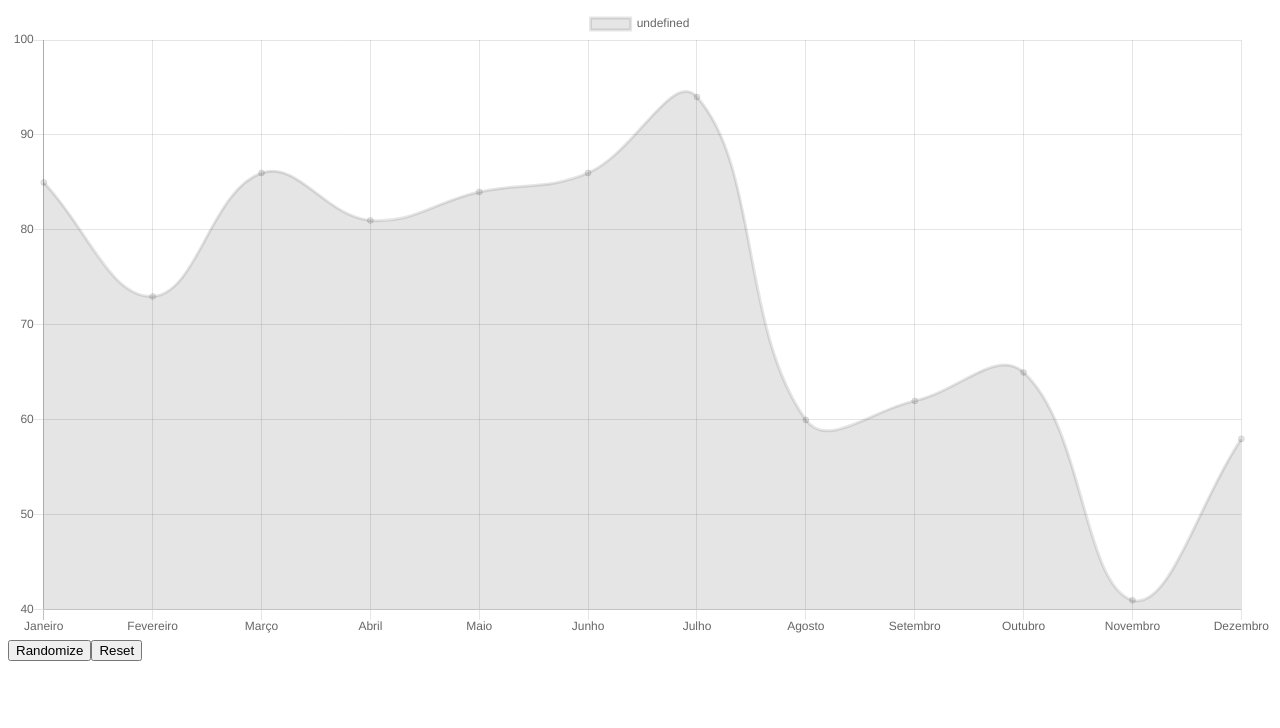
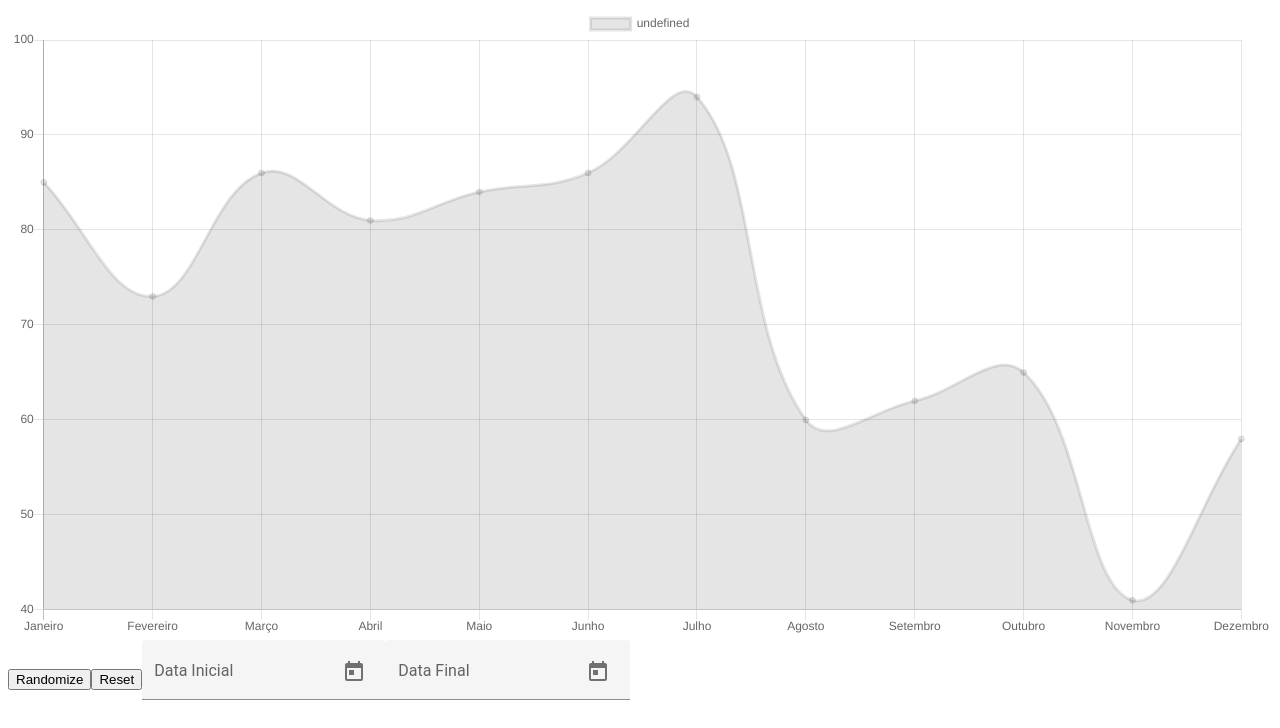
Before and after one commit to pablocarvalho/simpleCDIapp, an Angular app: page / in a window 1280 px wide. Shown: the top 728 px of the page. Built offline with nearby package versions, Linux system fonts and the light colour scheme.

Commit message:
learning to play around with datpickers

```diff
--- a/package.json
+++ b/package.json
@@ -11,11 +11,13 @@
   },
   "private": true,
   "dependencies": {
-    "@angular/animations": "~10.2.0",
+    "@angular/animations": "^10.2.2",
+    "@angular/cdk": "^10.2.7",
     "@angular/common": "~10.2.0",
     "@angular/compiler": "~10.2.0",
     "@angular/core": "~10.2.0",
     "@angular/forms": "~10.2.0",
+    "@angular/material": "^10.2.7",
     "@angular/platform-browser": "~10.2.0",
     "@angular/platform-browser-dynamic": "~10.2.0",
     "@angular/router": "~10.2.0",
--- a/src/app/app.component.html
+++ b/src/app/app.component.html
@@ -4,4 +4,19 @@
 <div class="button-row">
     <button (click)="onClickMe()">Randomize</button>
     <button (click)="resetChart()">Reset</button>
+
+    <mat-form-field class="data-inicial" appearance="fill">
+        <mat-label>Data Inicial</mat-label>
+        <input matInput [min]="minDate" [max]="maxDate" (dateInput)="inputStartEvent($event)" (dateChange)="changeStartEvent($event)" [matDatepicker]="picker1">
+        <mat-datepicker-toggle matSuffix [for]="picker1"></mat-datepicker-toggle>
+        <mat-datepicker #picker1></mat-datepicker>
+    </mat-form-field>
+
+    <mat-form-field class="data-final" appearance="fill">
+        <mat-label>Data Final</mat-label>
+        <input matInput [min]="minDate" [max]="maxDate" (dateInput)="inputEndEvent($event)" (dateChange)="changeEndEvent($event)" [matDatepicker]="picker2">
+        <mat-datepicker-toggle matSuffix [for]="picker2"></mat-datepicker-toggle>
+        <mat-datepicker #picker2></mat-datepicker>
+    </mat-form-field>
+
 </div>
--- a/src/app/app.component.ts
+++ b/src/app/app.component.ts
@@ -7,6 +7,17 @@ import { Chart } from 'chart.js';
   styleUrls: ['./app.component.scss']
 })
 export class AppComponent implements OnInit {
+
+    minDate: Date;
+    maxDate: Date;
+    constructor() {
+        // Set the minimum to January 1st 20 years in the past and December 31st a year in the future.
+        const currentYear = new Date().getFullYear();
+        this.minDate = new Date(currentYear - 20, 0, 1);
+        this.maxDate = new Date(currentYear + 1, 11, 31);
+    }
+
+
     @ViewChild('meuCanvas', { static: true } ) elemento: ElementRef;
 
     ngOnInit(): void{
@@ -69,4 +80,19 @@ export class AppComponent implements OnInit {
 
 });
   }
+
+    inputStartEvent(event: any): void{
+        console.log(event.value);
+    }
+    changeStartEvent(event: any): void{
+        console.log(event.value);
+    }
+
+    inputEndEvent(event: any): void{
+        console.log(event.value);
+    }
+    changeEndEvent(event: any): void{
+        console.log(event.value);
+    }
+
 }
--- a/src/app/app.module.ts
+++ b/src/app/app.module.ts
@@ -3,6 +3,8 @@ import { NgModule } from '@angular/core';
 
 import { AppRoutingModule } from './app-routing.module';
 import { AppComponent } from './app.component';
+
+import { MaterialModule } from './material.module';
 
 @NgModule({
   declarations: [
@@ -10,7 +12,8 @@ import { AppComponent } from './app.component';
   ],
   imports: [
     BrowserModule,
-    AppRoutingModule
+    AppRoutingModule,
+    MaterialModule
   ],
   providers: [],
   bootstrap: [AppComponent]
--- /dev/null
+++ b/src/app/material.module.ts
@@ -0,0 +1,32 @@
+// material.module.ts
+
+import { NgModule } from '@angular/core';
+import { MatDatepickerModule } from '@angular/material/datepicker';
+import { MatNativeDateModule } from '@angular/material/core';
+import { MatFormFieldModule } from '@angular/material/form-field';
+import { MatInputModule } from '@angular/material/input';
+import { BrowserAnimationsModule } from '@angular/platform-browser/animations';
+
+@NgModule({
+  imports: [
+    MatDatepickerModule,
+    MatFormFieldModule,
+    MatNativeDateModule,
+    MatInputModule,
+    BrowserAnimationsModule
+  ],
+  exports: [
+    MatDatepickerModule,
+    MatFormFieldModule,
+    MatNativeDateModule,
+    MatInputModule,
+    BrowserAnimationsModule
+  ],
+  providers: [ MatDatepickerModule,
+    MatFormFieldModule,
+    MatNativeDateModule,
+    MatInputModule,
+    BrowserAnimationsModule ],
+})
+
+export class MaterialModule {}
--- a/src/styles.scss
+++ b/src/styles.scss
@@ -1 +1,2 @@
 /* You can add global styles to this file, and also import other style files */
+@import '~@angular/material/prebuilt-themes/indigo-pink.css';
```
Also changed, not shown: 1 other file (tests, documents, lock files or other folders).
